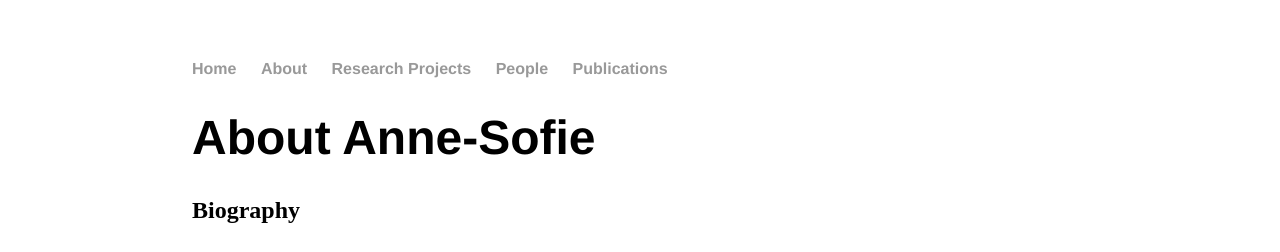
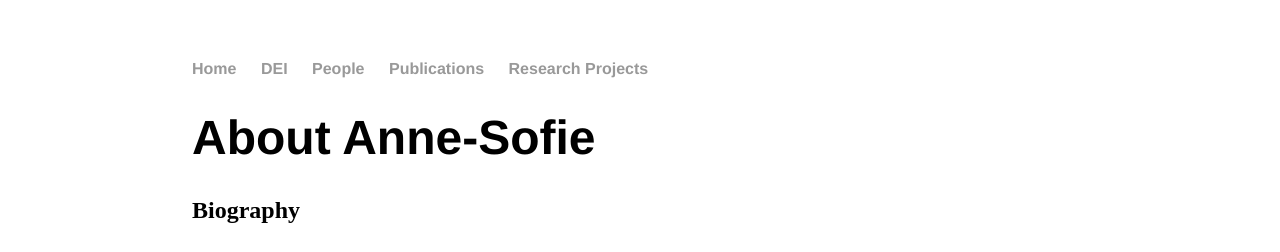
Before and after one commit to Anne-SofieAhm/Anne-SofieAhm.github.io, a Jekyll site: the page built from about/index.html, in a window 1280 px wide. Shown: the top 252 px of the page. Built offline with Jekyll 4.4.1, drawn with Linux system fonts in a browser that asks for light colours.

Commit message:
Update default.html

```diff
--- a/_layouts/default.html
+++ b/_layouts/default.html
@@ -10,10 +10,10 @@
 			<nav>
 	    		<ul>
 	        		<li><a href="/">Home</a></li>
-		        	<li><a href="/about">About</a></li>
-							<li><a href="/research">Research Projects</a></li>
+		        	<li><a href="/DEI">DEI</a></li>
 	        		<li><a href="/people">People</a></li>
 							<li><a href="/publications">Publications</a></li>
+							<li><a href="/research">Research Projects</a></li>
 	        		<!-- <li><a href="/blog">Blog</a></li> -->
 	    		</ul>
 			</nav>
```
